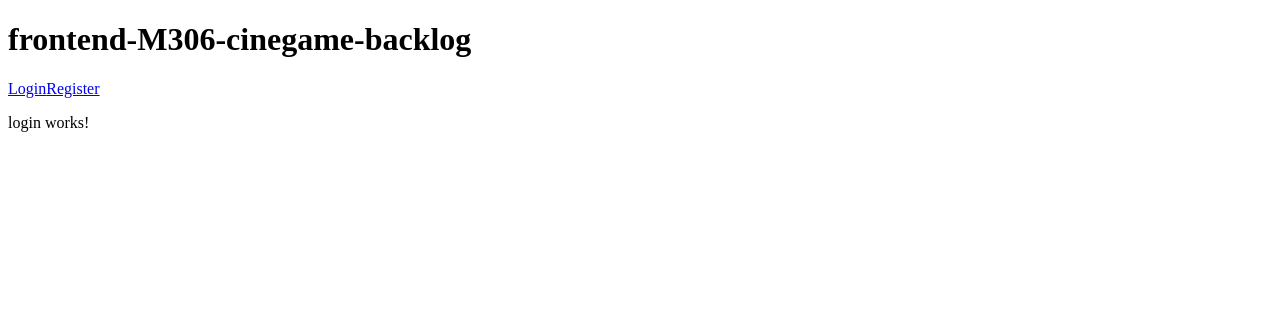
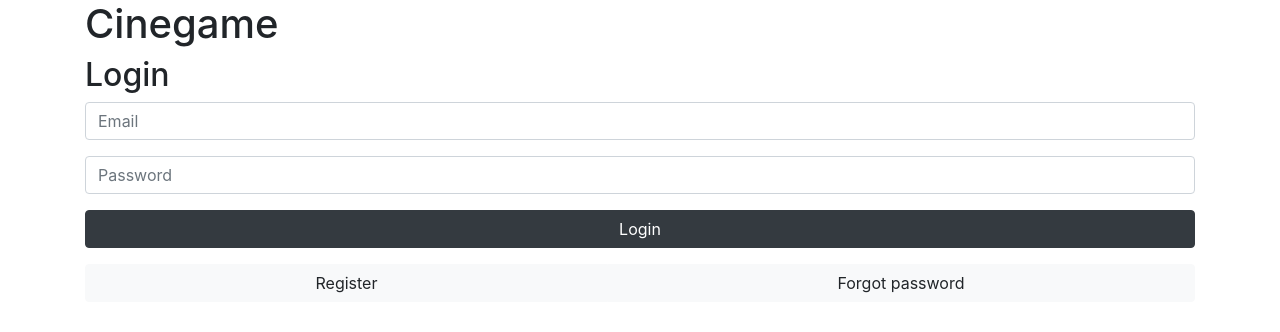
Before and after one commit to Lenoxy/M306-cinegame-backlog, an Angular app in the folder frontend-cinegame-backlog/: page /login in a window 1280 px wide. Shown: the top 332 px of the page. Built offline with nearby package versions, Linux system fonts and the light colour scheme.

Commit message:
Implement login layout and bootstrap

```diff
--- a/frontend-cinegame-backlog/angular.json
+++ b/frontend-cinegame-backlog/angular.json
@@ -27,6 +27,7 @@
               "src/assets"
             ],
             "styles": [
+              "node_modules/bootstrap/dist/css/bootstrap.min.css",
               "src/styles.css"
             ],
             "scripts": []
--- a/frontend-cinegame-backlog/package.json
+++ b/frontend-cinegame-backlog/package.json
@@ -16,9 +16,12 @@
     "@angular/compiler": "~11.1.0",
     "@angular/core": "~11.1.0",
     "@angular/forms": "~11.1.0",
+    "@angular/localize": "~11.1.0",
     "@angular/platform-browser": "~11.1.0",
     "@angular/platform-browser-dynamic": "~11.1.0",
     "@angular/router": "~11.1.0",
+    "@ng-bootstrap/ng-bootstrap": "^9.1.0",
+    "bootstrap": "^4.5.0",
     "rxjs": "~6.6.0",
     "tslib": "^2.0.0",
     "zone.js": "~0.11.3"
--- a/frontend-cinegame-backlog/src/app/app.component.html
+++ b/frontend-cinegame-backlog/src/app/app.component.html
@@ -1,6 +1,7 @@
 <h1>{{title}}</h1>
-<nav>
+
+<!--<nav>
   <a routerLink="/login">Login</a>
   <a routerLink="/register">Register</a>
-</nav>
+</nav>-->
 <router-outlet></router-outlet>
--- a/frontend-cinegame-backlog/src/app/app.component.ts
+++ b/frontend-cinegame-backlog/src/app/app.component.ts
@@ -6,5 +6,5 @@ import {Component} from '@angular/core';
   styleUrls: ['./app.component.css']
 })
 export class AppComponent {
-  title = 'frontend-M306-cinegame-backlog';
+  title = 'Cinegame';
 }
--- a/frontend-cinegame-backlog/src/app/app.module.ts
+++ b/frontend-cinegame-backlog/src/app/app.module.ts
@@ -7,12 +7,14 @@ import {LoginComponent} from './login/login.component';
 import {RegisterComponent} from './register/register.component';
 
 import { AppRoutingModule } from './app-routing.module';
+import { NgbModule } from '@ng-bootstrap/ng-bootstrap';
 
 @NgModule({
   imports: [
     BrowserModule,
     FormsModule,
-    AppRoutingModule
+    AppRoutingModule,
+    NgbModule
   ],
   declarations: [
     AppComponent,
--- a/frontend-cinegame-backlog/src/app/login/login.component.html
+++ b/frontend-cinegame-backlog/src/app/login/login.component.html
@@ -1 +1,20 @@
-<p>login works!</p>
+<h2>Login</h2>
+
+
+<div class="input-group mb-3">
+  <input type="text" class="form-control" id="email" [(ngModel)]="email" placeholder="Email">
+</div>
+
+<div class="input-group mb-3">
+  <input type="password" class="form-control" id="password" [(ngModel)]="password" placeholder="Password">
+</div>
+
+
+<div class="container-fluid btn-group mb-3 p-0">
+  <button type="button" class="btn btn-dark">Login</button>
+</div>
+
+<div class="container-fluid btn-group mb-3 p-0">
+  <button class="btn btn-light" routerLink="/register">Register</button>
+  <button class="btn btn-light">Forgot password</button>
+</div>
--- a/frontend-cinegame-backlog/src/app/login/login.component.ts
+++ b/frontend-cinegame-backlog/src/app/login/login.component.ts
@@ -6,6 +6,8 @@ import { Component, OnInit } from '@angular/core';
   styleUrls: ['./login.component.css']
 })
 export class LoginComponent implements OnInit {
+  public email = '';
+  public password = '';
 
   constructor() { }
 
--- a/frontend-cinegame-backlog/src/index.html
+++ b/frontend-cinegame-backlog/src/index.html
@@ -2,12 +2,14 @@
 <html lang="en">
 <head>
   <meta charset="utf-8">
-  <title>FrontentM306CinegameBacklog</title>
+  <title>Cinegame-Backlog</title>
   <base href="/">
   <meta name="viewport" content="width=device-width, initial-scale=1">
   <link rel="icon" type="image/x-icon" href="favicon.ico">
 </head>
 <body>
+<div class="container">
   <app-root></app-root>
+</div>
 </body>
 </html>
--- a/frontend-cinegame-backlog/src/polyfills.ts
+++ b/frontend-cinegame-backlog/src/polyfills.ts
@@ -1,3 +1,7 @@
+/***************************************************************************************************
+ * Load `$localize` onto the global scope - used if i18n tags appear in Angular templates.
+ */
+import '@angular/localize/init';
 /**
  * This file includes polyfills needed by Angular and is loaded before the app.
  * You can add your own extra polyfills to this file.
```
Also changed, not shown: 1 other file (tests, documents, lock files or other folders).
